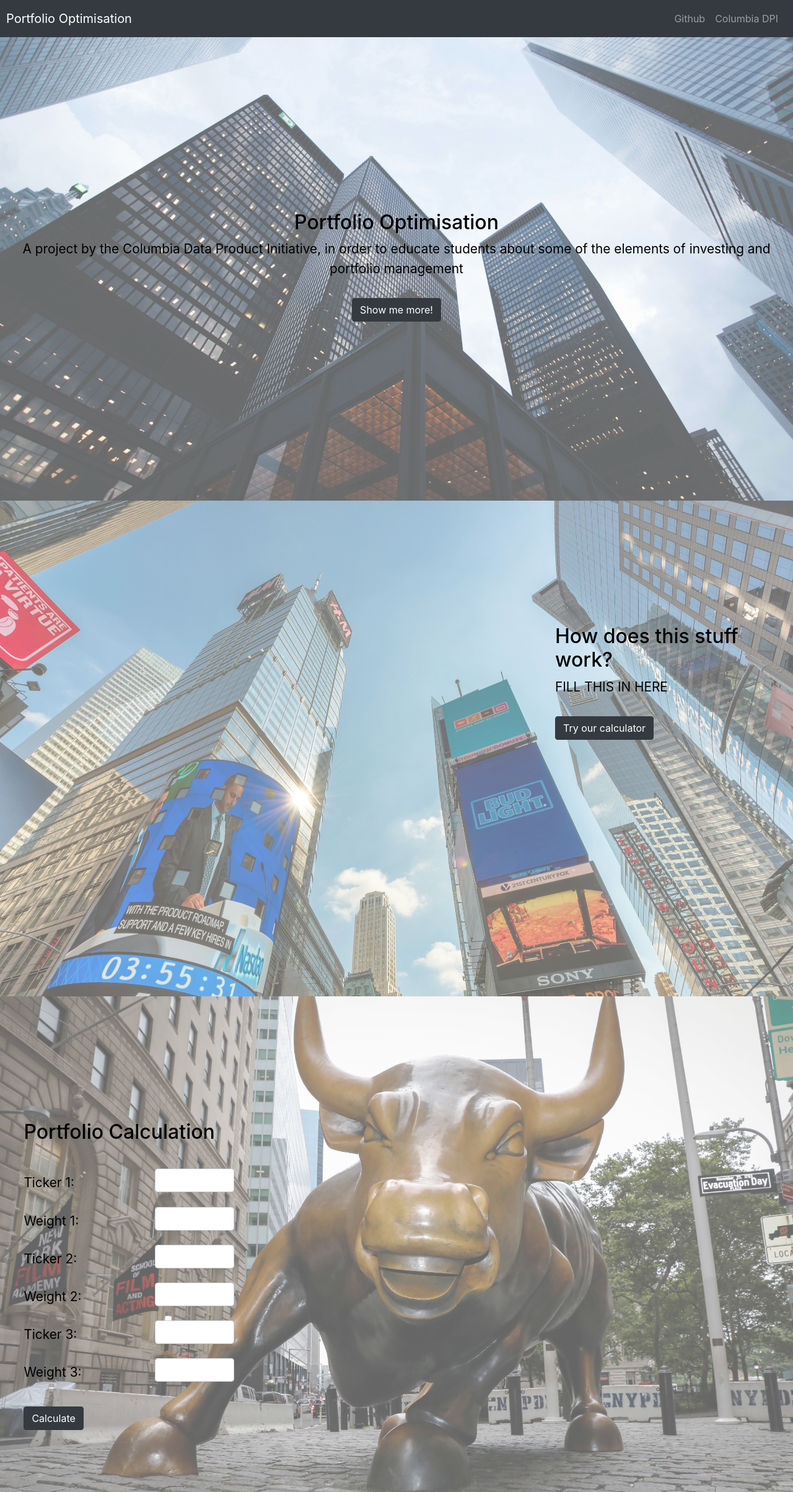
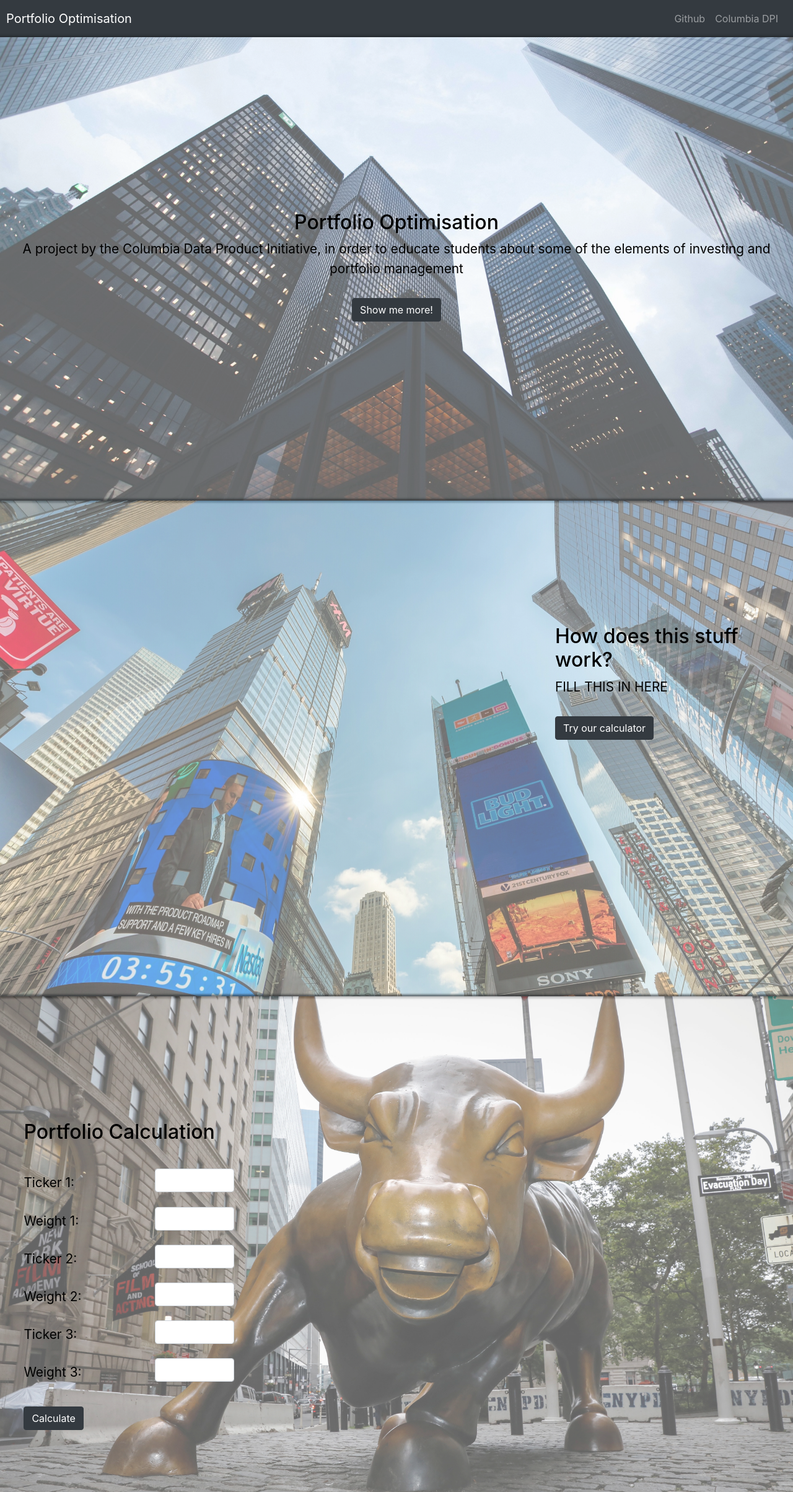
Before and after one commit to Columbia-DPI/Portfolio-Optimization, a Flask app: page / in a window 1280 px wide. Shown: the whole page at 62% size. Run offline with Flask 2, Linux system fonts and the light colour scheme; some libraries are stand-ins or nearby versions.

Commit message:
Added blurred edges for divs

```diff
--- a/static/style.css
+++ b/static/style.css
@@ -18,6 +18,7 @@
 	right: 0;
 	position: absolute;
 	z-index: -1;
+	box-shadow: 0 0 3px 3px;
 }
 
 .hero2 {
@@ -39,6 +40,7 @@
 	right: 0;
 	position: absolute;
 	z-index: -1;
+	box-shadow: 0 0 3px 3px;
 }
 
 .hero3 {
@@ -60,6 +62,7 @@
 	right: 0;
 	position: absolute;
 	z-index: -1;
+	box-shadow: 0 0 3px 3px;
 }
 
 .hero .heroContent {
```
